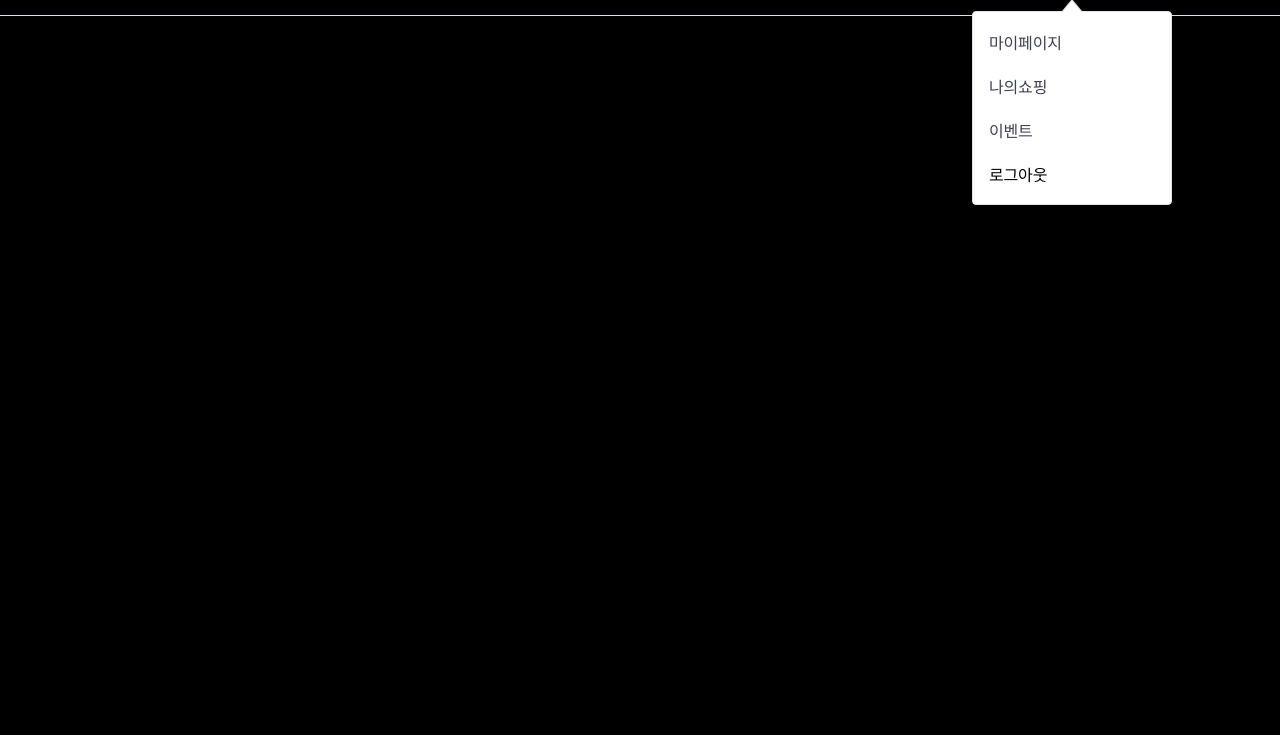
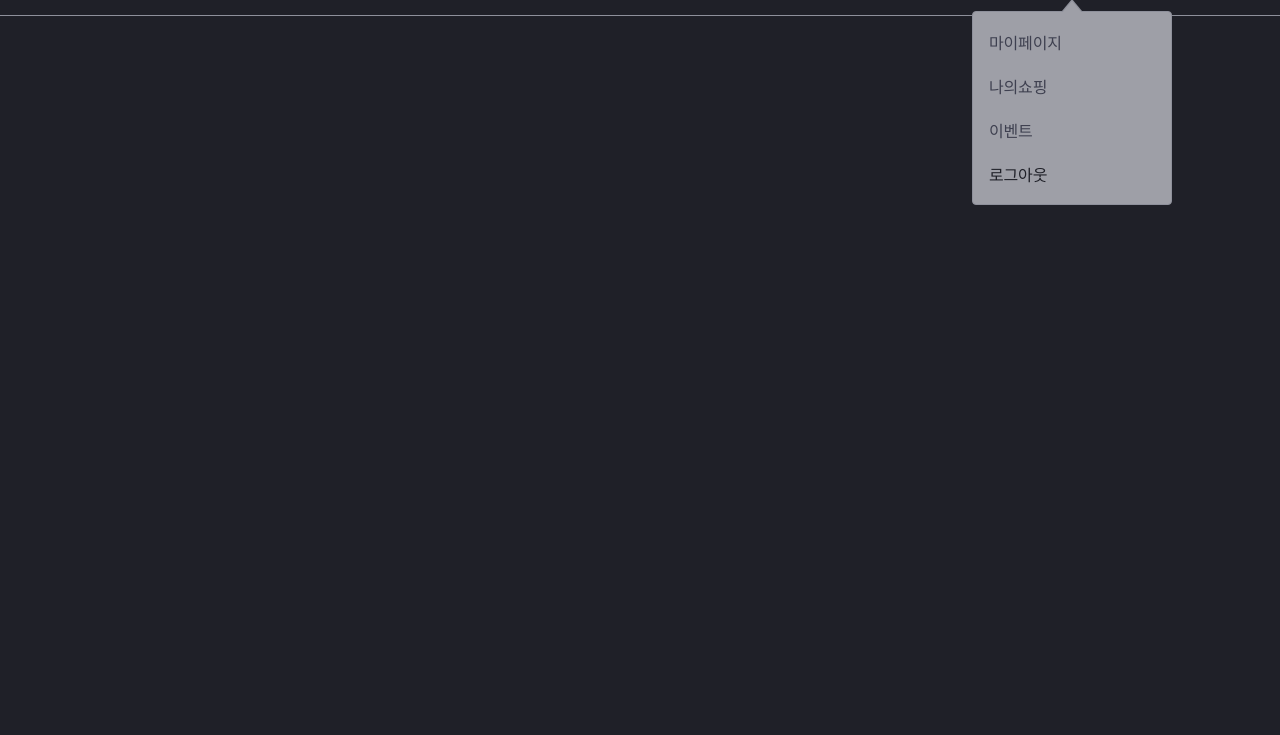
Before and after one commit to 501105S/tomorrow-house, a website: page index.html in a window 1280 px wide. Shown: the part 65-800 px from the top of the page. Drawn offline with nearby package versions, Linux system fonts and the light colour scheme; files that its build step writes are made by us from their sources; files whose address does not match are found by name; a web font is replaced by a local one.

Commit message:
🚧 Implement an overlay component

```diff
--- a/index.html
+++ b/index.html
@@ -347,5 +347,7 @@
         </div>
       </nav>
     </aside>
+
+    <div class="overlay" aria-hidden></div>
   </body>
 </html>
--- /dev/null
+++ b/styles/layouts/_overlay.scss
@@ -0,0 +1,9 @@
+.overlay {
+  position: fixed;
+  top: 0;
+  left: 0;
+  z-index: $overlay-level;
+  width: 100%;
+  height: 100vh;
+  background-color: rgba($primary, 0.5);
+}
--- a/styles/main.scss
+++ b/styles/main.scss
@@ -3,6 +3,7 @@
 @import './constants/typography'; // typography
 @import './constants/breakpoints'; // breakpoints
 @import './constants/box-shadows'; // box-shadows
+@import './constants/z-indexes'; // z-index
 
 @import './base/fonts'; // 아이콘 폰트
 @import './base/nomalize'; // normalize.reset
@@ -31,6 +32,7 @@
 @import './layouts/grids'; // grid
 @import './layouts/gnb'; // gnb
 @import './layouts/sidebar'; // sidebar
+@import './layouts/overlay'; // overlay
 
 // $hongsi_1: 1; // 소문자만으로 구성 '-' dash와 함께 쓰임
 // $HONGSI_2: 2; // 대문자만으로 구성 '_' underbar와 함께 쓰임
```
